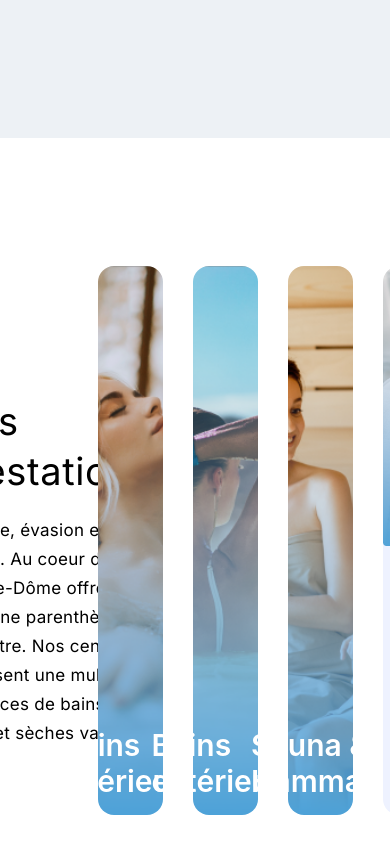
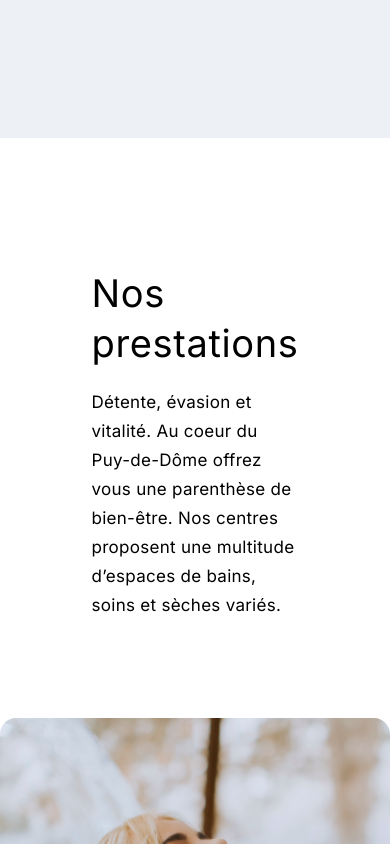
Before and after one commit to tchoifr/test-DBM, a React (Create React App) app: page / in a window 390 px wide. Shown: the part 1340-2184 px from the top of the page. Built offline with nearby package versions, Linux system fonts and the light colour scheme.

Commit message:
responsive carrousel

```diff
--- a/src/components/Carousel.tsx
+++ b/src/components/Carousel.tsx
@@ -10,13 +10,22 @@ const Carousel = () => {
   return (
     <div className="container-carousel">
       <Swiper
-        // Install Swiper modules
         modules={[Navigation, Pagination, Scrollbar, A11y]}
         spaceBetween={30}
-        slidesPerView={3.4}
-        navigation={false} // Disable navigation arrows
-        pagination={{ clickable: false }} // Disable pagination dots
-        scrollbar={{ draggable: true }} // Enable scrollbar
+        navigation={false}
+        pagination={{ clickable: false }}
+        scrollbar={{ draggable: true }}
+        breakpoints={{
+          1024: {
+            slidesPerView: 3.4,
+          },
+          768: {
+            slidesPerView: 2.2,
+          },
+          480: {
+            slidesPerView: 1.2,
+          },
+        }}
       >
         <SwiperSlide>
           <div className="bg-indigo-50 rounded-2xl flex items-end justify-center bg-image-carousel1 p-4">
--- a/src/components/SectionCarousel.tsx
+++ b/src/components/SectionCarousel.tsx
@@ -1,15 +1,14 @@
 import React from "react";
 import Carousel from "./Carousel";
 import PrestationCarousel from "./PrestationCarousel";
-
+import "../sass/carousel.scss";
 const SectionCarousel = () => {
   return (
-    <div className="flex h-full bg-white pt-32 pb-32">
-      {" "}
-      <div className="w-1/4 p-2 flex items-center justify-center">
+    <div className="carousel-container">
+      <div className="prestation-carousel">
         <PrestationCarousel />
       </div>
-      <div className="w-3/4 ">
+      <div className="main-carousel">
         <Carousel />
       </div>
     </div>
--- a/src/sass/carousel.scss
+++ b/src/sass/carousel.scss
@@ -49,3 +49,36 @@
     background-position: start;
     height: 65vh;
   }
+
+  .carousel-container {
+    display: flex;
+    flex-direction: row;
+    height: 100%;
+    background-color: white;
+    padding-top: 32px;
+    padding-bottom: 32px;
+
+    .prestation-carousel {
+      width: 25%; /* Equivalent à w-1/4 */
+      padding: 8px; /* Vous pouvez ajuster si nécessaire */
+      display: flex;
+      align-items: center;
+      justify-content: center;
+    }
+
+    .main-carousel {
+      width: 75%; /* Equivalent à w-3/4 */
+    }
+  }
+
+  // Styles pour les écrans jusqu'à 1440px
+  @media (max-width: 1440px) {
+    .carousel-container {
+      flex-direction: column;
+
+      .prestation-carousel,
+      .main-carousel {
+        width: 100%;
+      }
+    }
+  }
```
